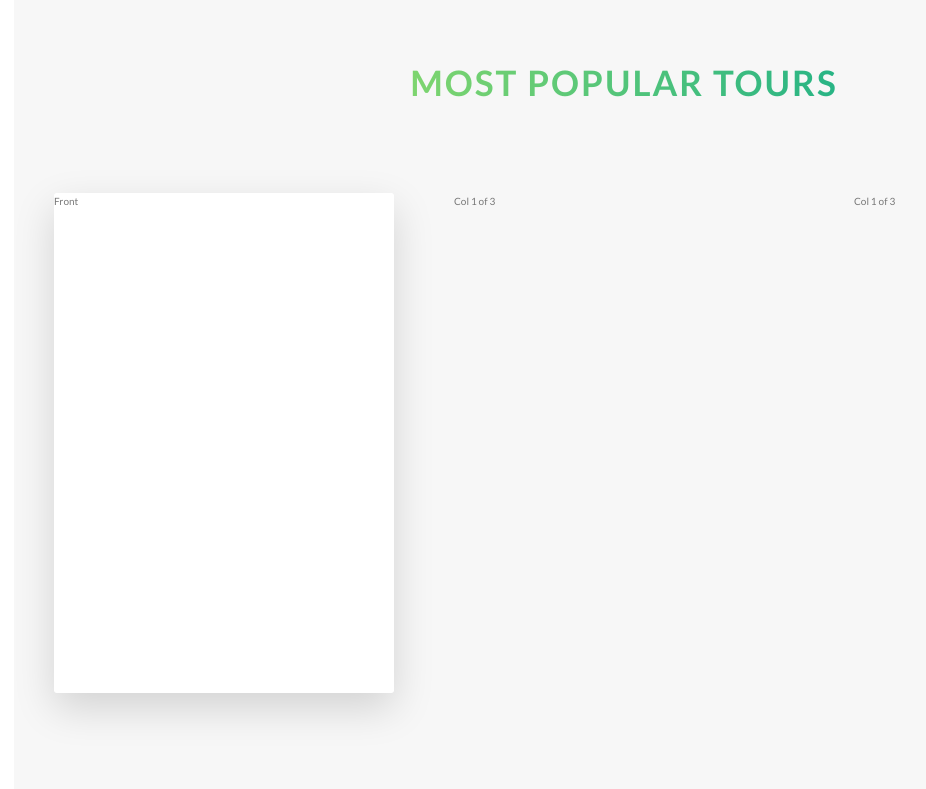
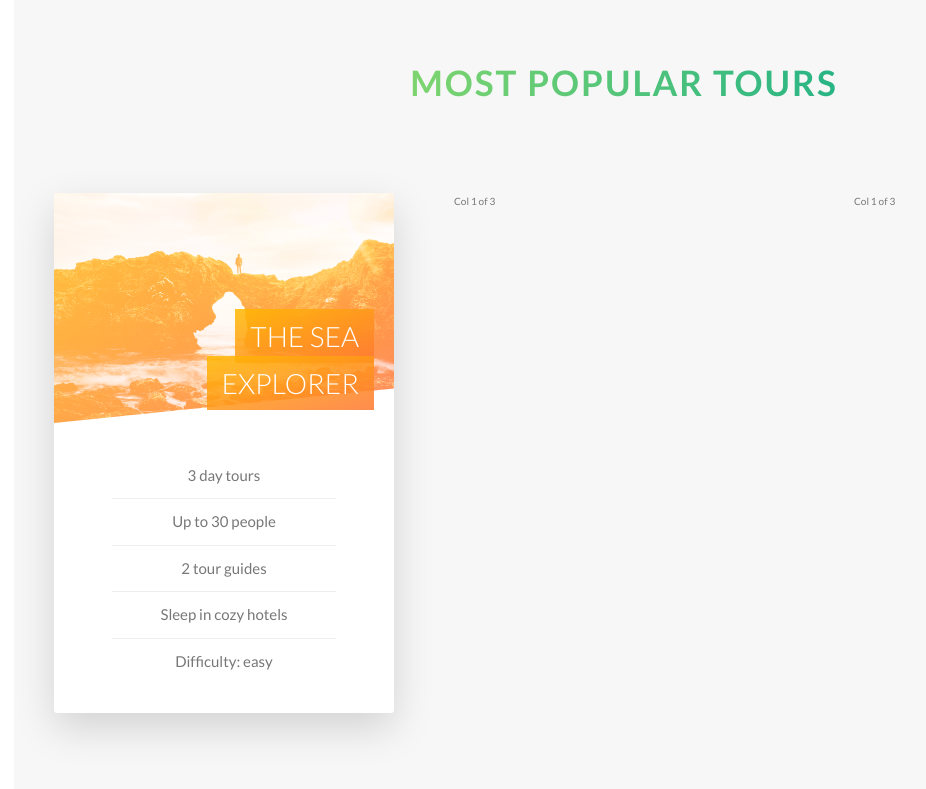
Before and after one commit to DeanNab175/natours, a website: page index.html in a window 1280 px wide. Shown: the part 2269-3058 px from the top of the page, without its empty margins (16-942 px from the left). Drawn offline with Linux system fonts and the light colour scheme.

Commit message:
styled front card

```diff
--- a/index.html
+++ b/index.html
@@ -114,7 +114,23 @@
                     <div class="col-1-of-3">
                         <div class="card">
                             <div class="card__side card__side--front">
-                                Front
+                                <div class="card__picture card__picture--1">
+                                    &nbsp;
+                                </div>
+                                <div class="card__heading">
+                                    <span class="card__heading-span card__heading-span--1">
+                                        The sea explorer
+                                    </span>
+                                </div>
+                                <div class="card__details">
+                                    <ul>
+                                        <li>3 day tours</li>
+                                        <li>Up to 30 people</li>
+                                        <li>2 tour guides</li>
+                                        <li>Sleep in cozy hotels</li>
+                                        <li>Difficulty: easy</li>
+                                    </ul>
+                                </div>
                             </div>
                             <div class="card__side card__side--back card__side--back-1">
                                 Back
--- a/sass/abstracts/_variables.scss
+++ b/sass/abstracts/_variables.scss
@@ -10,6 +10,7 @@ $color-tertiary-light: #2998ff;
 $color-tertiary-dark: #5643fa;
 
 $color-grey-light-1: #F7F7F7;
+$color-grey-light-2: #eee;
 
 $color-grey-dark: #777;
 $color-white: #fff;
--- a/sass/components/_card.scss
+++ b/sass/components/_card.scss
@@ -1,18 +1,20 @@
 .card {
+    // FUNCTIONALITY
     perspective: 150rem;
     -moz-perspective: 150rem;
     position: relative;
-    height: 50rem;
+    height: 52rem;
 
     &__side {
         backface-visibility: hidden;
-        height: 50rem;
+        height: 52rem;
         transition: all .8s;
         position: absolute;
         top: 0;
         left: 0;
         width: 100%;
         border-radius: 3px;
+        overflow: hidden;
         box-shadow: 0 1.5rem 4rem rgba($color-black, .15);
 
         &--front {
@@ -29,10 +31,81 @@
     }
 
     &:hover &__side--front {
-        transform: rotateY(180deg);
+        transform: rotateY(-180deg);
     }
 
     &:hover &__side--back {
         transform: rotateY(0);
     }
+
+
+    // FRONT SIDE STYLING
+    &__picture {
+
+        background-size: cover;
+        height: 23rem;
+        background-blend-mode: screen;
+        -webkit-clip-path: polygon(0 0, 100% 0, 100% 85%, 0 100%);
+        clip-path: polygon(0 0, 100% 0, 100% 85%, 0 100%);
+
+        &--1 {
+            background-image: linear-gradient(to right bottom, $color-secondary-light, $color-secondary-dark),
+            url(../img/nat-5.jpg);
+        }
+
+        &--2 {
+            background-image: url(../img/nat-5.jpg);
+        }
+
+        &--3 {
+            background-image: url(../img/nat-5.jpg);
+        }
+
+    }
+
+    &__heading {
+        font-size: 2.8rem;
+        font-weight: 300;
+        text-transform: uppercase;
+        text-align: right;
+        color: $color-white;
+        position: absolute;
+        top: 12rem;
+        right: 2rem;
+        width: 75%;
+    }
+
+    &__heading-span {
+        padding: 1rem 1.5rem;
+        -webkit-box-decoration-break: clone;
+        box-decoration-break: clone;
+        &--1 {
+            background-image: linear-gradient(to right bottom, rgba($color-secondary-light, .85), rgba($color-secondary-dark, .85));
+        }
+    }
+
+    &__details {
+
+        padding: 3rem;
+
+        ul {
+            list-style: none;
+            width: 80%;
+            margin: 0 auto;
+
+            li {
+                text-align: center;
+                font-size: 1.5rem;
+                padding: 1rem;
+
+                &:not(:last-child) {
+                    border-bottom: 1px solid $color-grey-light-2;
+                }
+
+            }
+
+        }
+
+    }
+
 }
--- a/sass/layout/_header.scss
+++ b/sass/layout/_header.scss
@@ -7,6 +7,7 @@
     url(../img/hero.jpg);
     background-size: cover;
     background-position: top;
+    -webkit-clip-path: polygon(0 0, 0 100%, 100% 75vh, 100% 0);
     clip-path: polygon(0 0, 0 100%, 100% 75vh, 100% 0);
     position: relative;
 
```
Also changed, not shown: css/style.css.
